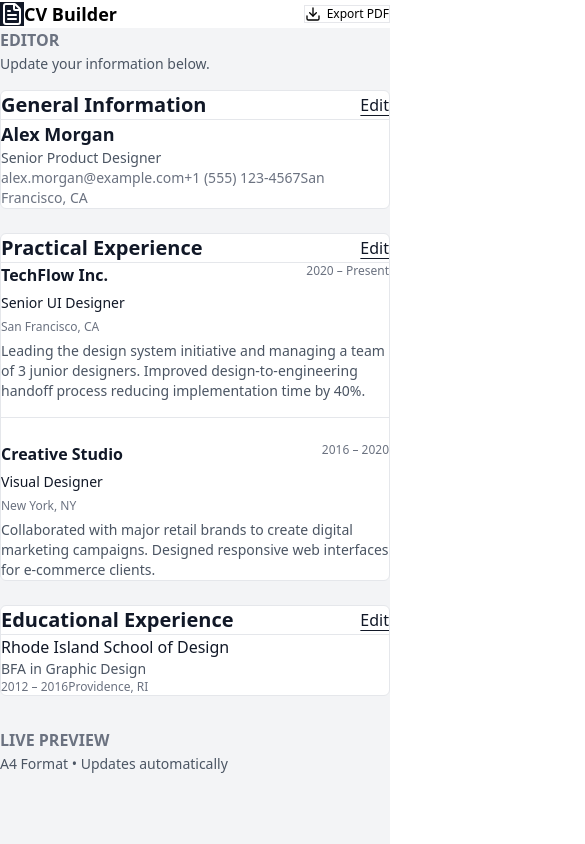
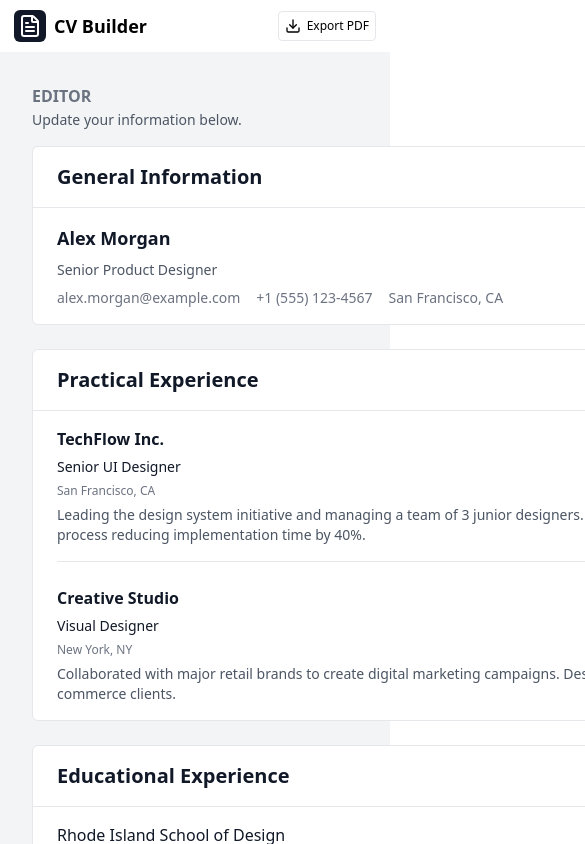
Before and after one commit to YuzStack/47_CV_Generator-App, a React (Vite) app: page / in a window 390 px wide. Shown: the top 844 px of the page, 585 px wide, since content can reach past the window. Built offline with nearby package versions, Linux system fonts and the light colour scheme.

Commit message:
Scaffold CvEdit's View layout

```diff
--- a/src/components/App.jsx
+++ b/src/components/App.jsx
@@ -1,22 +1,29 @@
 import CvEdit from './CvEdit';
 import CvPreview from './CvPreview';
 import EducationalExp from './EducationalExp';
+import EducationalExpView from './EducationalExpView';
 import GeneralInfo from './GeneralInfo';
+import GeneralInfoView from './GeneralInfoView';
 import Nav from './Nav';
 import PracticalExp from './PracticalExp';
+import PracticalExpView from './PracticalExpView';
 
 const App = function () {
   return (
     <div className='min-h-screen bg-[#F3F4F6] text-[#4B5563]'>
       <Nav />
-      <main className='mx-auto grid max-w-400 gap-8 lg:grid-cols-12 lg:p-8'>
+      <main className='mx-auto grid max-w-400 gap-8 p-8 lg:grid-cols-12'>
         <CvEdit>
           <GeneralInfo isEditing={false} />
           <PracticalExp isEditing={false} />
           <EducationalExp isEditing={false} />
         </CvEdit>
 
-        <CvPreview></CvPreview>
+        <CvPreview>
+          <GeneralInfoView />
+          <PracticalExpView />
+          <EducationalExpView />
+        </CvPreview>
       </main>
     </div>
   );
--- a/src/components/CvPreview.jsx
+++ b/src/components/CvPreview.jsx
@@ -6,7 +6,13 @@ function CvPreview({ children }) {
         <p className='mt-0.5 text-sm'>A4 Format • Updates automatically</p>
       </div>
 
-      {children}
+      <div className='flex max-h-[calc(100vh-12rem)] justify-center overflow-auto rounded-sm border border-[#D4D4D4] bg-[#E5E5E5] p-8'>
+        <div className='w-full max-w-[210mm] min-w-[210mm] origin-top scale-90 sm:scale-100'>
+          <div className='mx-auto aspect-[1/1.4142] overflow-auto border border-[#E5E7EB] bg-white p-[8%] shadow-sm'>
+            <div className='space-y-8 font-serif'>{children}</div>
+          </div>
+        </div>
+      </div>
     </div>
   );
 }
--- a/src/components/EducationalExp.jsx
+++ b/src/components/EducationalExp.jsx
@@ -5,7 +5,7 @@ import Input from './Input';
 function EducationalExp({ isEditing }) {
   return (
     <div className='rounded-md border border-gray-200 bg-white'>
-      <div className='flex justify-between border-b border-gray-200 lg:p-4 lg:px-6'>
+      <div className='flex justify-between border-b border-gray-200 p-4 px-6'>
         <h2 className='text-xl font-semibold text-[#111827]'>
           Educational Experience
         </h2>
@@ -15,8 +15,8 @@ function EducationalExp({ isEditing }) {
       </div>
 
       {isEditing ? (
-        <div className='space-y-6 lg:px-6 lg:py-4'>
-          <form className='relative min-h-100 space-y-4 rounded-sm border border-[#E6E7EB] bg-[#FCFDFD] text-[#111827] lg:p-4 lg:pt-6'>
+        <div className='space-y-6 px-6 py-4'>
+          <form className='relative min-h-100 space-y-4 rounded-sm border border-[#E6E7EB] bg-[#FCFDFD] text-[#111827] p-4 pt-6'>
             <Button className='absolute top-3 right-3 cursor-pointer text-[#9CA3AF] duration-150 hover:text-[#EE4444]'>
               <Trash2 size={18} />
             </Button>
@@ -45,12 +45,12 @@ function EducationalExp({ isEditing }) {
           </Button>
         </div>
       ) : (
-        <div className='lg:flex lg:flex-col lg:gap-2 lg:px-6 lg:py-4'>
+        <div className='flex flex-col gap-2 px-6 py-4'>
           <h3 className='text-base font-medium text-[#111827]'>
             Rhode Island School of Design
           </h3>
           <p className='text-sm text-[#4B5563]'>BFA in Graphic Design</p>
-          <div className='text-xs text-[#6B7280] lg:flex lg:justify-between'>
+          <div className='text-xs text-[#6B7280] flex justify-between'>
             <span>2012 – 2016</span>
             <span>Providence, RI</span>
           </div>
--- /dev/null
+++ b/src/components/EducationalExpView.jsx
@@ -0,0 +1,5 @@
+function EducationalExpView() {
+  return <section></section>;
+}
+
+export default EducationalExpView;
--- a/src/components/GeneralInfo.jsx
+++ b/src/components/GeneralInfo.jsx
@@ -4,7 +4,7 @@ import Input from './Input';
 function GeneralInfo({ isEditing }) {
   return (
     <div className='rounded-md border border-gray-200 bg-white'>
-      <div className='flex justify-between border-b border-gray-200 lg:p-4 lg:px-6'>
+      <div className='flex justify-between border-b border-gray-200 p-4 px-6'>
         <h2 className='text-xl font-semibold text-[#111827]'>
           General Information
         </h2>
@@ -13,7 +13,7 @@ function GeneralInfo({ isEditing }) {
         </Button>
       </div>
 
-      <div className='lg:flex lg:flex-col lg:gap-2 lg:px-6 lg:py-4'>
+      <div className='flex flex-col gap-2 px-6 py-4'>
         {isEditing ? (
           <form className='space-y-4 text-[#111827]'>
             <Input label='Full Name' placeholder='e.g. John Doe' />
@@ -35,7 +35,7 @@ function GeneralInfo({ isEditing }) {
               Alex Morgan
             </h3>
             <p className='text-sm text-[#4B5563]'>Senior Product Designer</p>
-            <div className='text-sm text-[#6B7280] lg:flex lg:gap-4'>
+            <div className='text-sm text-[#6B7280] flex gap-4'>
               <span>alex.morgan@example.com</span>
               <span>+1 (555) 123-4567</span>
               <span>San Francisco, CA</span>
--- /dev/null
+++ b/src/components/GeneralInfoView.jsx
@@ -0,0 +1,5 @@
+function GeneralInfoView() {
+  return <header></header>;
+}
+
+export default GeneralInfoView;
--- a/src/components/Input.jsx
+++ b/src/components/Input.jsx
@@ -7,7 +7,7 @@ function Input({ label, placeholder }) {
         </span>
         <input
           type='text'
-          className='h-10 rounded-sm border border-gray-200 bg-white text-sm focus:outline-[#111827] lg:px-3 lg:py-2'
+          className='h-10 rounded-sm border border-gray-200 bg-white px-3 py-2 text-sm focus:outline-[#111827]'
           placeholder={placeholder}
         />
       </label>
--- a/src/components/Nav.jsx
+++ b/src/components/Nav.jsx
@@ -2,15 +2,15 @@ import { Download, FileText } from 'lucide-react';
 
 function Nav() {
   return (
-    <nav className='sticky top-0 flex items-center justify-between bg-white xl:px-5 xl:py-4'>
-      <div className='flex items-center xl:gap-3'>
-        <span className='bg-[#111827] text-white xl:rounded-md xl:p-1.5'>
+    <nav className='sticky top-0 flex items-center justify-between bg-white px-3.5 py-2.5 sm:px-5 sm:py-4'>
+      <div className='flex items-center gap-2 sm:gap-3'>
+        <span className='rounded-md bg-[#111827] p-1 text-white sm:rounded-md sm:p-1.5'>
           <FileText />
         </span>
         <h1 className='text-lg font-semibold text-black'>CV Builder</h1>
       </div>
 
-      <div className='flex cursor-pointer gap-1.5 border border-[#E6E7EB] text-xs font-medium text-black duration-150 hover:bg-[#F3F4F6] xl:rounded-sm xl:px-3 xl:py-2'>
+      <div className='flex cursor-pointer gap-1.5 rounded-sm border border-[#E6E7EB] p-1.5 text-xs font-medium text-black duration-150 hover:bg-[#F3F4F6] sm:rounded-sm sm:px-3 sm:py-2'>
         <span>
           <Download size={16} />
         </span>
--- a/src/components/PracticalExp.jsx
+++ b/src/components/PracticalExp.jsx
@@ -5,7 +5,7 @@ import Input from './Input';
 function PracticalExp({ isEditing }) {
   return (
     <div className='rounded-md border border-gray-200 bg-white'>
-      <div className='flex justify-between border-b border-gray-200 lg:p-4 lg:px-6'>
+      <div className='flex justify-between border-b border-gray-200 p-4 px-6'>
         <h2 className='text-xl font-semibold text-[#111827]'>
           Practical Experience
         </h2>
@@ -14,10 +14,10 @@ function PracticalExp({ isEditing }) {
         </Button>
       </div>
 
-      <div className='space-y-6 lg:px-6 lg:py-4'>
+      <div className='space-y-6 px-6 py-4'>
         {isEditing ? (
           <>
-            <form className='relative min-h-100 space-y-4 rounded-sm border border-[#E6E7EB] bg-[#FCFDFD] text-[#111827] lg:p-4 lg:pt-6'>
+            <form className='relative min-h-100 space-y-4 rounded-sm border border-[#E6E7EB] bg-[#FCFDFD] p-4 pt-6 text-[#111827]'>
               <Button className='absolute top-3 right-3 cursor-pointer text-[#9CA3AF] duration-150 hover:text-[#EE4444]'>
                 <Trash2 size={18} />
               </Button>
@@ -37,14 +37,14 @@ function PracticalExp({ isEditing }) {
                   Description
                 </span>
                 <textarea
-                  className='rounded-sm border border-gray-200 bg-white text-sm focus:outline-[#111827] lg:px-3 lg:py-2'
+                  className='rounded-sm border border-gray-200 bg-white px-3 py-2 text-sm focus:outline-[#111827]'
                   placeholder='Describe your responsibilities and achievements...'
                   rows={4}
                 ></textarea>
               </label>
             </form>
 
-            <form className='relative min-h-100 space-y-4 rounded-sm border border-[#E6E7EB] bg-[#FCFDFD] text-[#111827] lg:p-4 lg:pt-6'>
+            <form className='relative min-h-100 space-y-4 rounded-sm border border-[#E6E7EB] bg-[#FCFDFD] p-4 pt-6 text-[#111827]'>
               <Button className='absolute top-3 right-3 cursor-pointer text-[#9CA3AF] duration-150 hover:text-[#EE4444]'>
                 <Trash2 size={18} />
               </Button>
@@ -64,7 +64,7 @@ function PracticalExp({ isEditing }) {
                   Description
                 </span>
                 <textarea
-                  className='rounded-sm border border-gray-200 bg-white text-sm focus:outline-[#111827] lg:px-3 lg:py-2'
+                  className='rounded-sm border border-gray-200 bg-white px-3 py-2 text-sm focus:outline-[#111827]'
                   placeholder='Describe your responsibilities and achievements...'
                   rows={4}
                 ></textarea>
--- /dev/null
+++ b/src/components/PracticalExpView.jsx
@@ -0,0 +1,5 @@
+function PracticalExpView() {
+  return <section></section>;
+}
+
+export default PracticalExpView;
```
